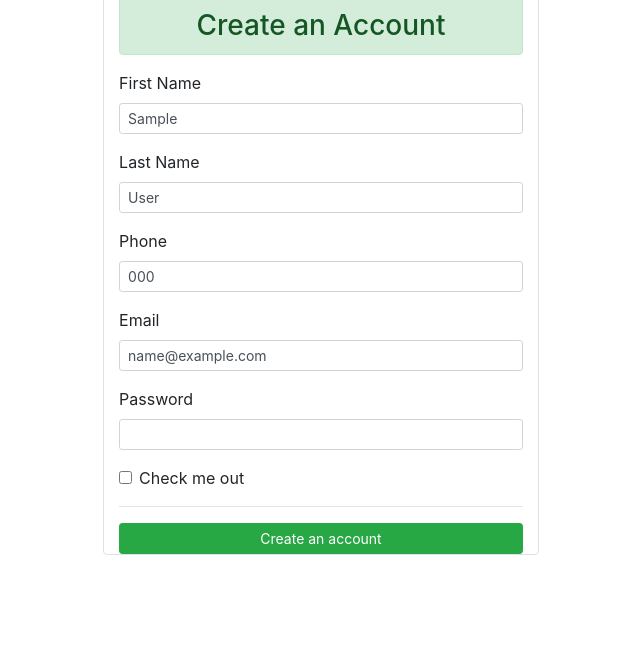
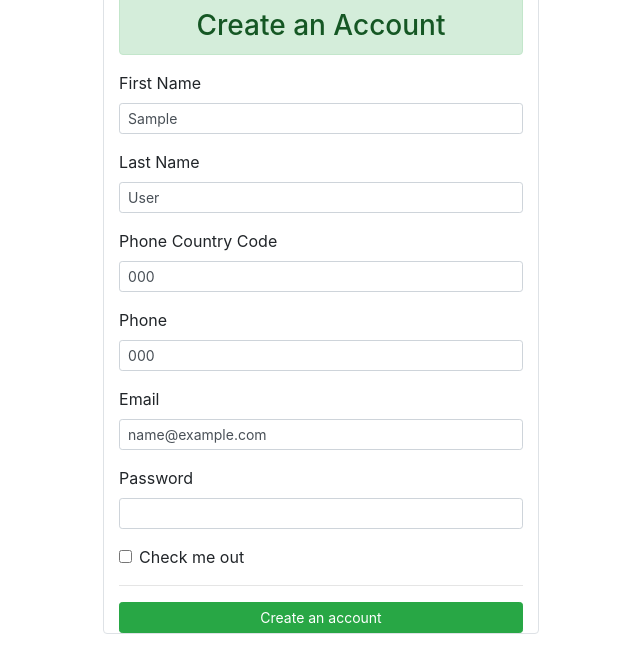
Before and after one commit to Dheeraj7474/ecom_website, a Django app: template store/templates/signup.html in a window 1280 px wide. Shown: the part 316-982 px from the top of the page, without its empty margins (319-959 px from the left). Before the commit the page ends 871 px from the top, so only its background shows below. Run offline with Django 3.2, Linux system fonts and the light colour scheme; the template is opened without the code that fills it: most values are stand-ins (such as "Sample title", 1, 10 or a date in 2020); some libraries are stand-ins or nearby versions.

Commit message:
adding country code field in sign up page

```diff
--- a/store/templates/signup.html
+++ b/store/templates/signup.html
@@ -43,6 +43,17 @@
                     >
                 </div>
 
+                 <!-- country code -->
+                 <div class="form-group">
+                    <label for="">Phone Country Code</label>
+                    <input type="text" name="country_code"
+                    id="" class="form-control form-control-sm"
+                    value="{{values.country_code}}"
+                    placeholder="+91"
+                    >
+                </div>
+
+
                 <!-- phone -->
                 <div class="form-group">
                     <label for="">Phone</label>
--- a/store/views/signup.py
+++ b/store/views/signup.py
@@ -15,12 +15,13 @@ class Signup (View):
         phone = postData.get ('phone')
         email = postData.get ('email')
         password = postData.get ('password')
+        country_code = postData.get('country_code')
         # validation
         value = {
             'first_name': first_name,
             'last_name': last_name,
             'phone': phone,
-            'email': email
+            'email': email,
         }
         error_message = None
 
@@ -28,7 +29,8 @@ class Signup (View):
                              last_name=last_name,
                              phone=phone,
                              email=email,
-                             password=password)
+                             password=password,
+                             country_code = country_code)
         error_message = self.validateCustomer (customer)
 
         if not error_message:
```
Also changed, not shown: db.sqlite3.
